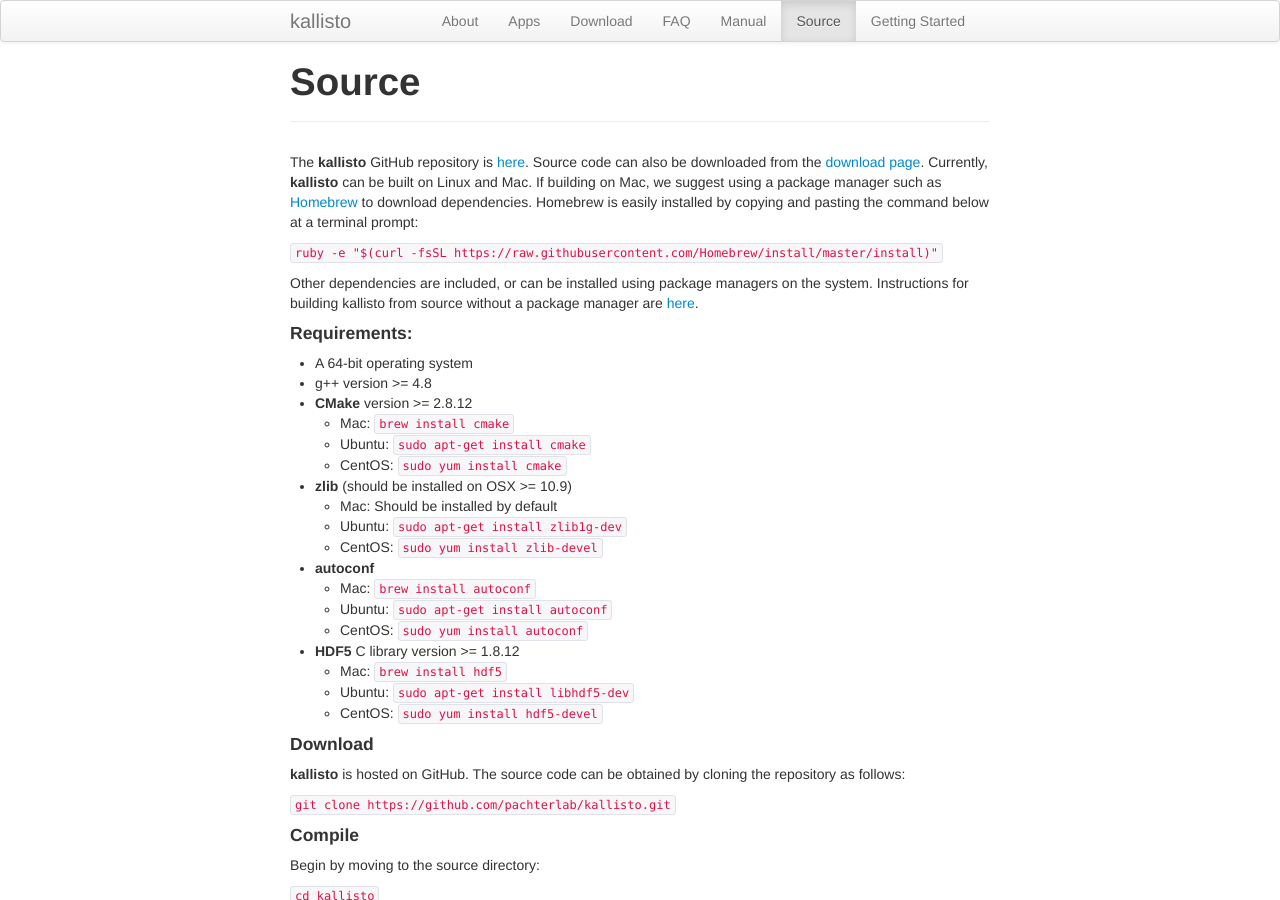
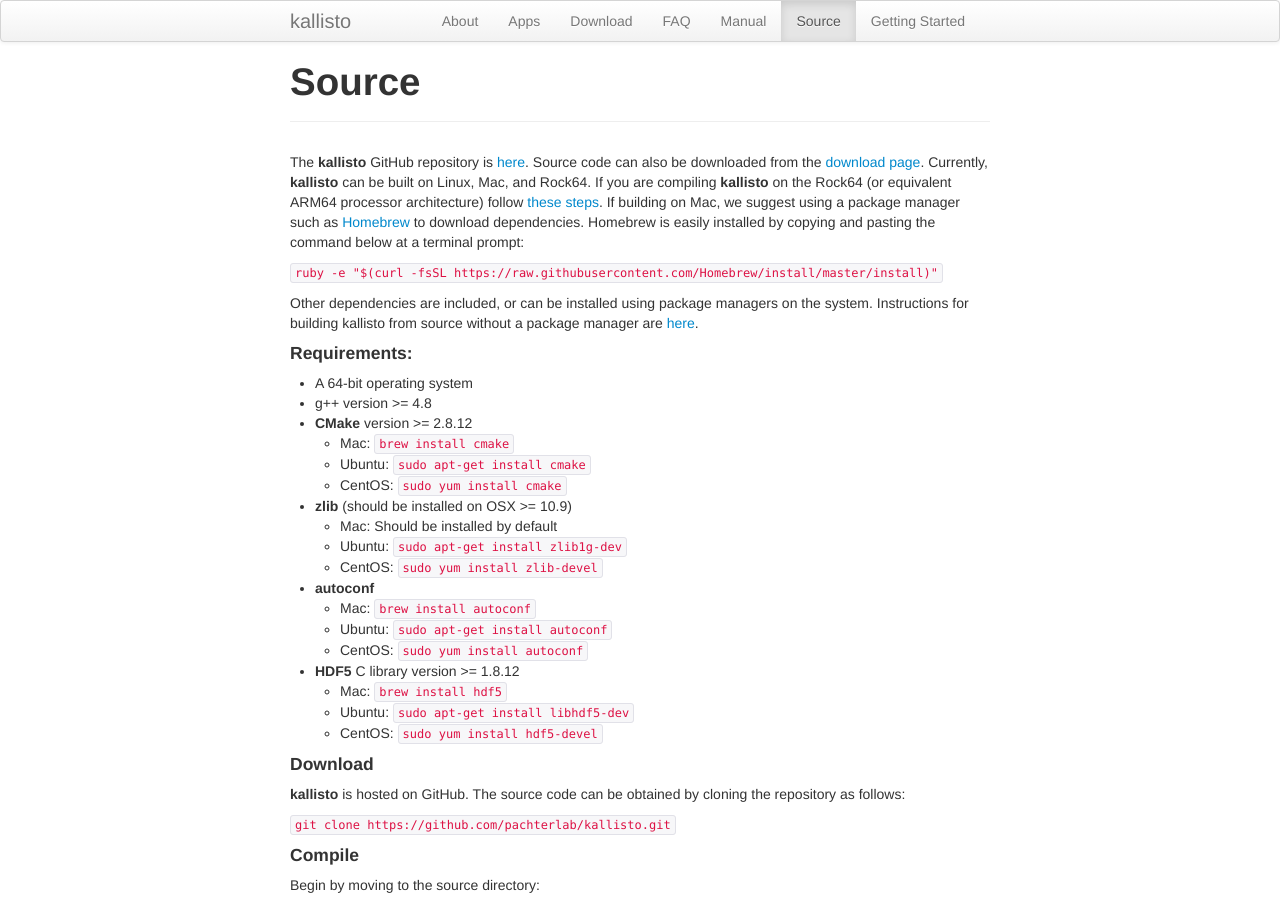
Before and after one commit to pachterlab/kallisto, a Jekyll site: the page built from source.md, in a window 1280 px wide and 900 px high. Built offline with Jekyll 4.4.1, drawn with Linux system fonts in a browser that asks for light colours.

Commit message:
Update source.md

```diff
--- a/source.md
+++ b/source.md
@@ -6,10 +6,9 @@
 ---
 {% include JB/setup %}
 
-The __kallisto__ GitHub repository is [here](https://github.com/pachterlab/kallisto). Source code can also be downloaded from the [download page](download.html). Currently, __kallisto__ can be built on Linux and Mac. If building on Mac, we suggest using a package manager such as [Homebrew](http://brew.sh) to download dependencies. Homebrew is easily installed by copying and pasting the command below at a terminal prompt:
+The __kallisto__ GitHub repository is [here](https://github.com/pachterlab/kallisto). Source code can also be downloaded from the [download page](download.html). Currently, __kallisto__ can be built on Linux, Mac, and Rock64. If you are compiling __kallisto__ on the Rock64 (or equivalent ARM64 processor architecture) follow [these steps](rock64_install.html). If building on Mac, we suggest using a package manager such as [Homebrew](http://brew.sh) to download dependencies. Homebrew is easily installed by copying and pasting the command below at a terminal prompt:
 
 `ruby -e "$(curl -fsSL https://raw.githubusercontent.com/Homebrew/install/master/install)"`
-
 
 Other dependencies are included, or can be installed using package managers on the system. Instructions for building kallisto from source without a package manager are [here](http://pachterlab.github.io/kallisto/local_build.html).
 
```
